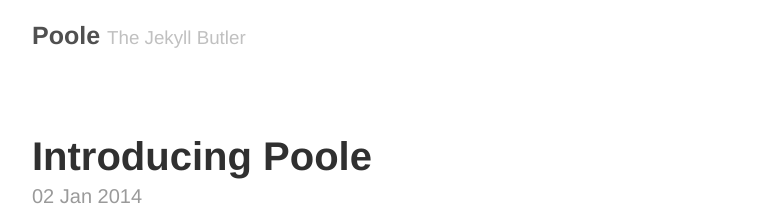
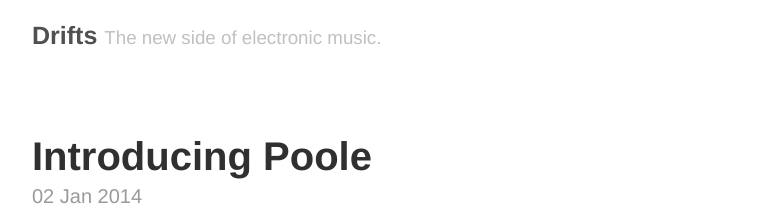
Before and after one commit to wonaldson/drifts.fm, a Jekyll site: the page built from index.html, in a window 1280 px wide. Shown: the top 215 px of the page, without its empty margins (248-1031 px from the left). Built offline with Jekyll 4.4.1, drawn with Linux system fonts in a browser that asks for light colours; Markdown is read by kramdown in place of the engine named in the settings; the list of posts is cut into pages by our own code.

Commit message:
fixes maybe???

```diff
--- a/_config.yml
+++ b/_config.yml
@@ -1,19 +1,19 @@
 # Dependencies
 markdown:         redcarpet
-pygments:         true
+highlights:       pygments
 
 # Permalinks
 permalink:        pretty
 
 # Setup
-title:            Poole
-tagline:          'The Jekyll Butler'
-description:      'Base theme for Jekyll themes by @mdo.'
-url:              http://getpoole.com
+title:            Drifts
+tagline:          'The new side of electronic music.'
+description:      'Bi-weekly electronic music radio show and podcast.'
+url:              http://next.drifts.fm
 
 author:
-  name:           'Mark Otto'
-  url:            https://twitter.com/mdo
+  name:           'William Donaldson'
+  url:            https://twitter.com/wonaldson
 
 paginate:         1
 
@@ -21,4 +21,8 @@
 version:          1.0.0
 
 github:
-  repo:           https://github.com/poole/poole
+  repo:           https://github.com/wonaldson/drifts.fm
+
+
+collections:
+- shows
```
Also changed, not shown: 1 other file.
